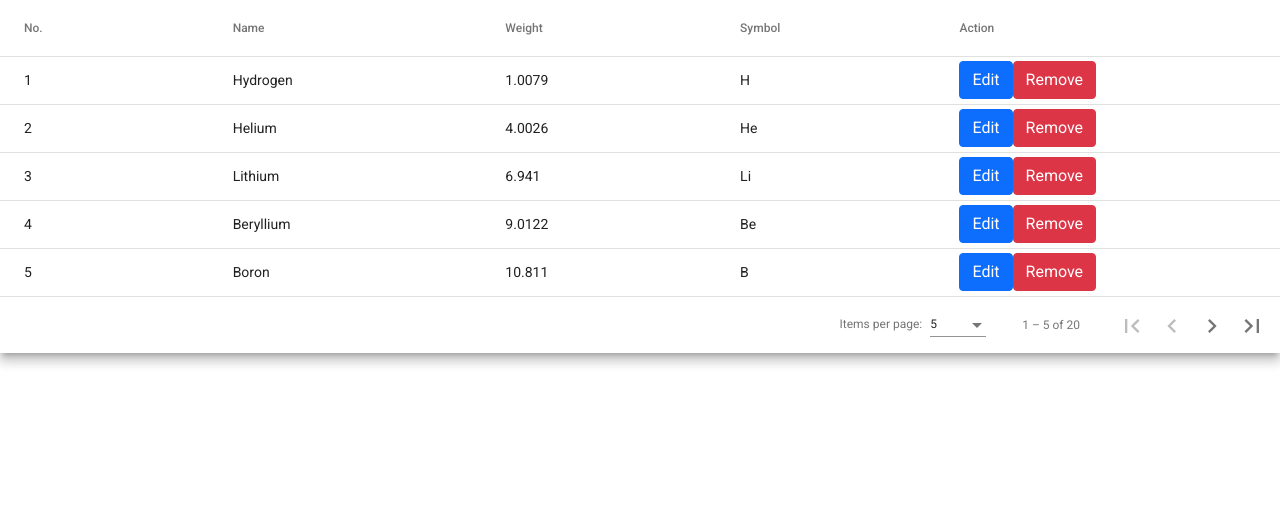
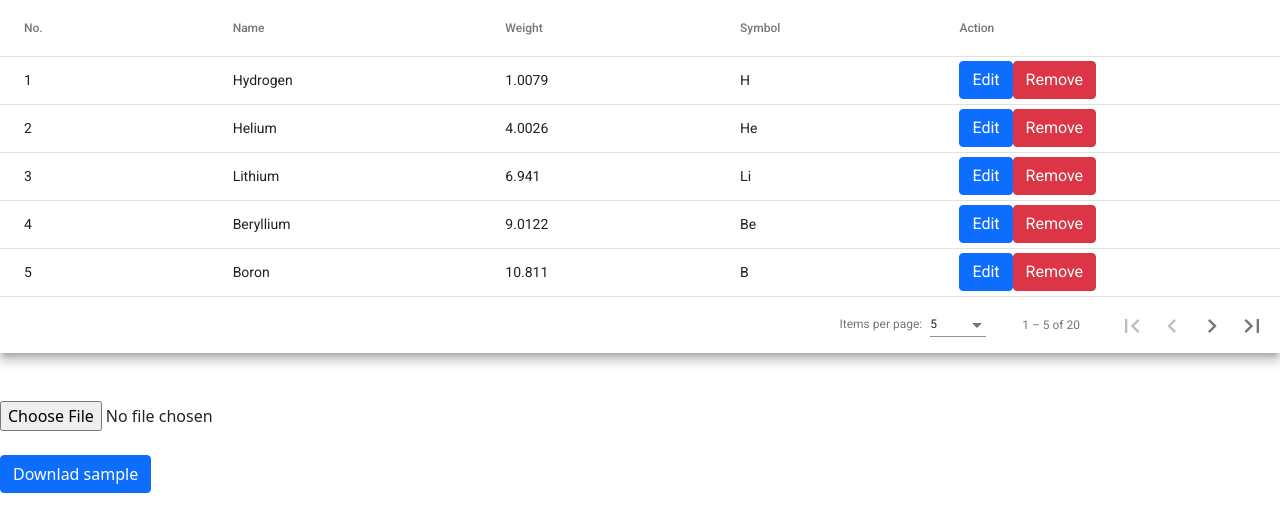
Before and after one commit to jas75/datatable-angular, an Angular app: page / in a window 1280 px wide. Shown: the top 532 px of the page. Built offline with nearby package versions, Linux system fonts and the light colour scheme.

Commit message:
insall file saver and donwload sample data

```diff
--- a/package.json
+++ b/package.json
@@ -24,6 +24,7 @@
     "@ng-bootstrap/ng-bootstrap": "^12.1.2",
     "@popperjs/core": "^2.10.2",
     "bootstrap": "^5.1.3",
+    "file-saver": "2.0.5",
     "rxjs": "~7.5.0",
     "tslib": "^2.3.0",
     "zone.js": "~0.11.4"
@@ -32,6 +33,7 @@
     "@angular-devkit/build-angular": "~13.3.2",
     "@angular/cli": "~13.3.2",
     "@angular/compiler-cli": "~13.3.0",
+    "@types/file-saver": "2.0.5",
     "@types/jasmine": "~3.10.0",
     "@types/node": "^12.11.1",
     "jasmine-core": "~4.0.0",
--- a/src/app/components/data-table/data-table.component.html
+++ b/src/app/components/data-table/data-table.component.html
@@ -75,3 +75,12 @@
                    aria-label="Select page of periodic elements">
     </mat-paginator>
 </div>
+
+<div class="pt-5">
+
+  <input type="file" (change)='onFileSelect($event)'>
+  <br>
+  <br>
+  <button class='btn btn-primary' (click)='downloadSample()'>Downlad sample</button>
+
+</div>
--- a/src/app/components/data-table/data-table.component.ts
+++ b/src/app/components/data-table/data-table.component.ts
@@ -2,6 +2,7 @@ import {AfterViewInit, Component, OnInit, ViewChild} from '@angular/core';
 import { FormBuilder, FormGroup } from '@angular/forms';
 import {MatPaginator} from '@angular/material/paginator';
 import {MatTableDataSource} from '@angular/material/table';
+import { saveAs } from 'file-saver';
 
 /**
  * @title Table with pagination
@@ -90,6 +91,17 @@ export class DataTableComponent implements AfterViewInit, OnInit {
     this.createRowForm();
     this.cancelRowEdition();
   }
+
+
+  // CSV FILE
+  public onFileSelect(event: any) {
+
+  }
+
+
+  public downloadSample() {
+    saveAs('assets/sample/sample.csv', 'sample.csv')
+  }
 }
 
 export interface PeriodicElement {
```
Also changed, not shown: src/assets/sample/sample.csv (added), 1 other file (tests, documents, lock files or other folders).
